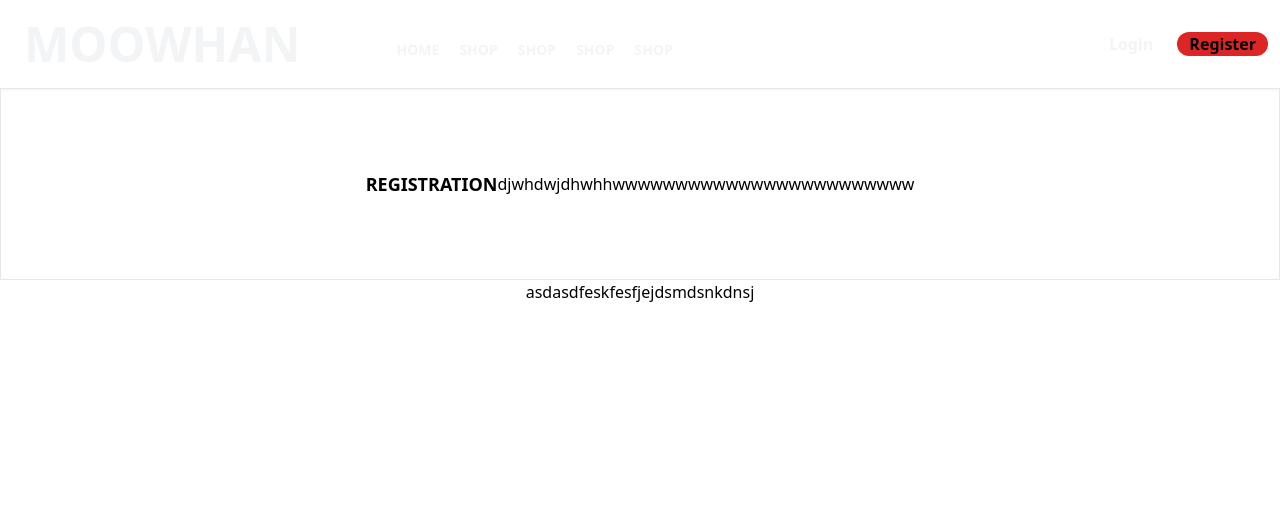
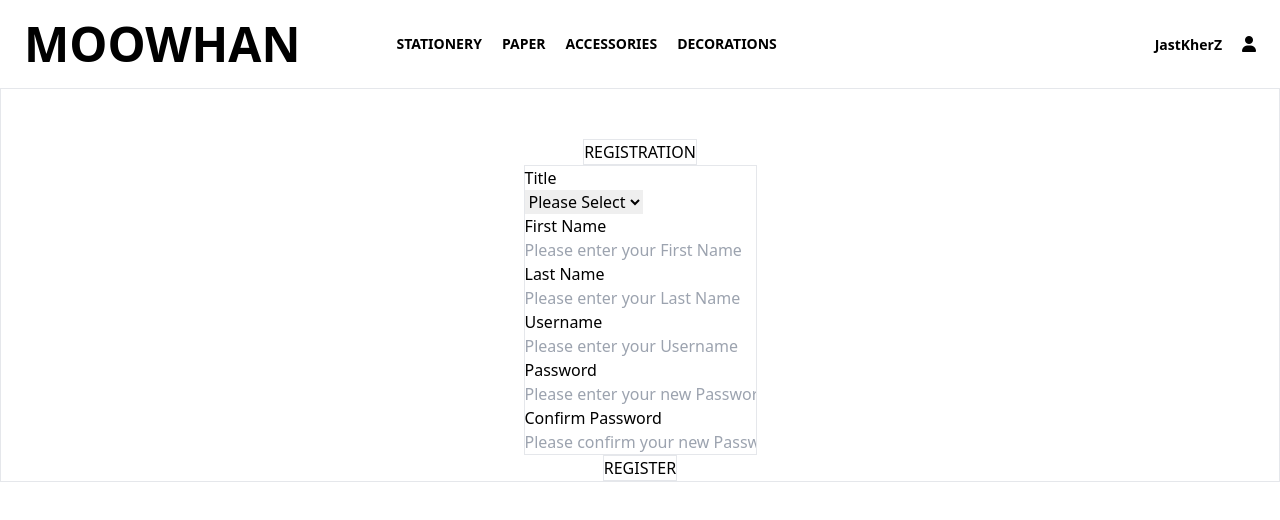
Before and after one commit to JastKherZ/Last-Moo-Waan, a Vue app in the folder Moo-Whann/: page /register in a window 1280 px wide. Shown: the top 520 px of the page. Built offline with nearby package versions, Linux system fonts and the light colour scheme.

Commit message:
finish navbar

```diff
--- a/Moo-Whann/src/components/navbar.vue
+++ b/Moo-Whann/src/components/navbar.vue
@@ -1,38 +1,40 @@
 <template>
-    <div class="justify-start text-gray-100 py-5 px-6 shadow md:flex justify-between font-bold text-black" style="background: #ffffff;">
+    <div class="flex py-5 px-6 justify-between font-bold text-black">
         <div class="flex">
-            <button class="text-5xl font-bold">
+            <button class="text-5xl">
                 <router-link to="/">MOOWHAN</router-link>
             </button>
-            <button class="text-sm ml-24 mt-3">
-                <router-link to="/">HOME</router-link>
-            </button>
-            <button class="text-sm ml-5 mt-3">
-                <a href="#" class="">SHOP</a>
-            </button>
-            <button class="text-sm ml-5 mt-3">
-                <a href="#" class="">SHOP</a>
-            </button>
-            <button class="text-sm ml-5 mt-3">
-                <a href="#" class="">SHOP</a>
-            </button>
-            <button class="text-sm ml-5 mt-3">
-                <a href="#" class="">SHOP</a>
-            </button>
+            <div class="flex items-center">
+                <button class="text-sm ml-24">
+                    <router-link to="/">STATIONERY</router-link>
+                </button>
+                <button class="text-sm ml-5">
+                    <a href="#" class="">PAPER</a>
+                </button>
+                <button class="text-sm ml-5">
+                    <a href="#" class="">ACCESSORIES</a>
+                </button>
+                <button class="text-sm ml-5">
+                    <a href="#" class="">DECORATIONS</a>
+                </button>
+            </div>
         </div>
-        <div class="flex justify-end text-lg font-bold">
+        <div class="flex font-bold space-x-10 items-center">
             <router-link to="/login">
-                <button class="text-base mx-3 mt-3">Login</button>
+                <div class="space-x-5">
+                    <button class="text-sm">JastKherZ</button>
+                    <i class="fa-solid fa-user"></i>
+                </div>
             </router-link>
-            <router-link to="/register">
-                <button class="text-base mx-3 mt-3 rounded-full w-full bg-red-600 text-black">Register</button>
-            </router-link>
+            <!-- <router-link to="/login">
+                <button class="text-sm">REGISTER</button>
+            </router-link> -->
         </div>
     </div>
 </template>
 
 <script>
 export default {
-    name: 'login',
+    name: 'navbar',
 }
 </script>
--- a/Moo-Whann/src/router/index.js
+++ b/Moo-Whann/src/router/index.js
@@ -2,7 +2,7 @@ import { createRouter, createWebHistory } from "vue-router";
 import home from '../views/home.vue'
 import login from '../views/login.vue'
 import register from '../views/register.vue'
-
+import basket from '../views/basket.vue'
 
 const routes = [
     {
@@ -19,6 +19,11 @@ const routes = [
         path: '/register',
         name: 'registerPage',
         component: register
+    },
+    {
+        path: '/basket',
+        name: 'basketPage',
+        component: basket
     }
 
 ]
--- /dev/null
+++ b/Moo-Whann/src/views/basket.vue
@@ -0,0 +1,16 @@
+<template>
+    <div class="flex flex-col justify-center items-center border">
+        <div class="border">
+            <h1>SHOPPING BAG</h1>
+        </div>
+        <div class="border">
+            <button>CONTINUE SHOPPING</button>
+        </div>
+    </div>
+</template>
+
+<script>
+export default {
+    name: 'bag',
+}
+</script>
--- a/Moo-Whann/src/views/home.vue
+++ b/Moo-Whann/src/views/home.vue
@@ -1,70 +1,3 @@
 <template>
-    <div id="default-carousel" class="relative w-full" data-carousel="slide">
-        <!-- Carousel wrapper -->
-        <div class="relative h-56 overflow-hidden rounded-lg md:h-96">
-            <!-- Item 1 -->
-            <div class="hidden duration-700 ease-in-out" data-carousel-item>
-                <img src="/Users/jastkherz/Documents/GitHub/Last-Moo-Waan/Moo-Whann/public/image/Pentel.jpeg"
-                    class="absolute block w-full -translate-x-1/2 -translate-y-1/2 top-1/2 left-1/2" alt="...">
-            </div>
-            <!-- Item 2 -->
-            <div class="hidden duration-700 ease-in-out" data-carousel-item>
-                <img src="/docs/images/carousel/carousel-2.svg"
-                    class="absolute block w-full -translate-x-1/2 -translate-y-1/2 top-1/2 left-1/2" alt="...">
-            </div>
-            <!-- Item 3 -->
-            <div class="hidden duration-700 ease-in-out" data-carousel-item>
-                <img src="/docs/images/carousel/carousel-3.svg"
-                    class="absolute block w-full -translate-x-1/2 -translate-y-1/2 top-1/2 left-1/2" alt="...">
-            </div>
-            <!-- Item 4 -->
-            <div class="hidden duration-700 ease-in-out" data-carousel-item>
-                <img src="/docs/images/carousel/carousel-4.svg"
-                    class="absolute block w-full -translate-x-1/2 -translate-y-1/2 top-1/2 left-1/2" alt="...">
-            </div>
-            <!-- Item 5 -->
-            <div class="hidden duration-700 ease-in-out" data-carousel-item>
-                <img src="/docs/images/carousel/carousel-5.svg"
-                    class="absolute block w-full -translate-x-1/2 -translate-y-1/2 top-1/2 left-1/2" alt="...">
-            </div>
-        </div>
-        <!-- Slider indicators -->
-        <div class="absolute z-30 flex space-x-3 -translate-x-1/2 bottom-5 left-1/2">
-            <button type="button" class="w-3 h-3 rounded-full" aria-current="true" aria-label="Slide 1"
-                data-carousel-slide-to="0"></button>
-            <button type="button" class="w-3 h-3 rounded-full" aria-current="false" aria-label="Slide 2"
-                data-carousel-slide-to="1"></button>
-            <button type="button" class="w-3 h-3 rounded-full" aria-current="false" aria-label="Slide 3"
-                data-carousel-slide-to="2"></button>
-            <button type="button" class="w-3 h-3 rounded-full" aria-current="false" aria-label="Slide 4"
-                data-carousel-slide-to="3"></button>
-            <button type="button" class="w-3 h-3 rounded-full" aria-current="false" aria-label="Slide 5"
-                data-carousel-slide-to="4"></button>
-        </div>
-        <!-- Slider controls -->
-        <button type="button"
-            class="absolute top-0 left-0 z-30 flex items-center justify-center h-full px-4 cursor-pointer group focus:outline-none"
-            data-carousel-prev>
-            <span
-                class="inline-flex items-center justify-center w-8 h-8 rounded-full sm:w-10 sm:h-10 bg-white/30 dark:bg-gray-800/30 group-hover:bg-white/50 dark:group-hover:bg-gray-800/60 group-focus:ring-4 group-focus:ring-white dark:group-focus:ring-gray-800/70 group-focus:outline-none">
-                <svg aria-hidden="true" class="w-5 h-5 text-white sm:w-6 sm:h-6 dark:text-gray-800" fill="none"
-                    stroke="currentColor" viewBox="0 0 24 24" xmlns="http://www.w3.org/2000/svg">
-                    <path stroke-linecap="round" stroke-linejoin="round" stroke-width="2" d="M15 19l-7-7 7-7"></path>
-                </svg>
-                <span class="sr-only">Previous</span>
-            </span>
-        </button>
-        <button type="button"
-            class="absolute top-0 right-0 z-30 flex items-center justify-center h-full px-4 cursor-pointer group focus:outline-none"
-            data-carousel-next>
-            <span
-                class="inline-flex items-center justify-center w-8 h-8 rounded-full sm:w-10 sm:h-10 bg-white/30 dark:bg-gray-800/30 group-hover:bg-white/50 dark:group-hover:bg-gray-800/60 group-focus:ring-4 group-focus:ring-white dark:group-focus:ring-gray-800/70 group-focus:outline-none">
-                <svg aria-hidden="true" class="w-5 h-5 text-white sm:w-6 sm:h-6 dark:text-gray-800" fill="none"
-                    stroke="currentColor" viewBox="0 0 24 24" xmlns="http://www.w3.org/2000/svg">
-                    <path stroke-linecap="round" stroke-linejoin="round" stroke-width="2" d="M9 5l7 7-7 7"></path>
-                </svg>
-                <span class="sr-only">Next</span>
-            </span>
-        </button>
-    </div>
+
 </template>
--- a/Moo-Whann/src/views/register.vue
+++ b/Moo-Whann/src/views/register.vue
@@ -1,14 +1,36 @@
 <template>
-    <div class="flex justify-center items-center h-48 border">
-        <div>
-            <h1 class="font-bold text-lg">REGISTRATION</h1>
+    <div class="flex flex-col justify-center items-center border">
+        <div class="border mt-[50px]">
+            <h1>REGISTRATION</h1>
         </div>
-        <div class="">
-            djwhdwjdhwhhwwwwwwwwwwwwwwwwwwwwwwww
+        <div class="border">
+            <div class="">
+                <label for="" class="flex flex-col">Title</label>
+                <select class="">
+                    <option value="">Please Select</option>
+                    <option value="">นาย</option>
+                    <option value="">นาง</option>
+                    <option value="">นางสาว</option>
+                </select>
+            </div>
+            <div class="flex flex-col">
+                <label for="">First Name</label>
+                <input type="text" placeholder="Please enter your First Name">
+                <label for="">Last Name</label>
+                <input type="text" placeholder="Please enter your Last Name">
+                <label for="">Username</label>
+                <input type="text" placeholder="Please enter your Username">
+                <label for="">Password</label>
+                <input type="text" placeholder="Please enter your new Password">
+                <label for="">Confirm Password</label>
+                <input type="text" placeholder="Please confirm your new Password">
+            </div>
         </div>
-    </div>
-    <div class="flex justify-center items-center">
-        asdasdfeskfesfjejdsmdsnkdnsj
+        <div class="border">
+                <button>
+                    REGISTER
+                </button>
+            </div>
     </div>
 </template>
 
```
Also changed, not shown: 1 other file (tests, documents, lock files or other folders).
